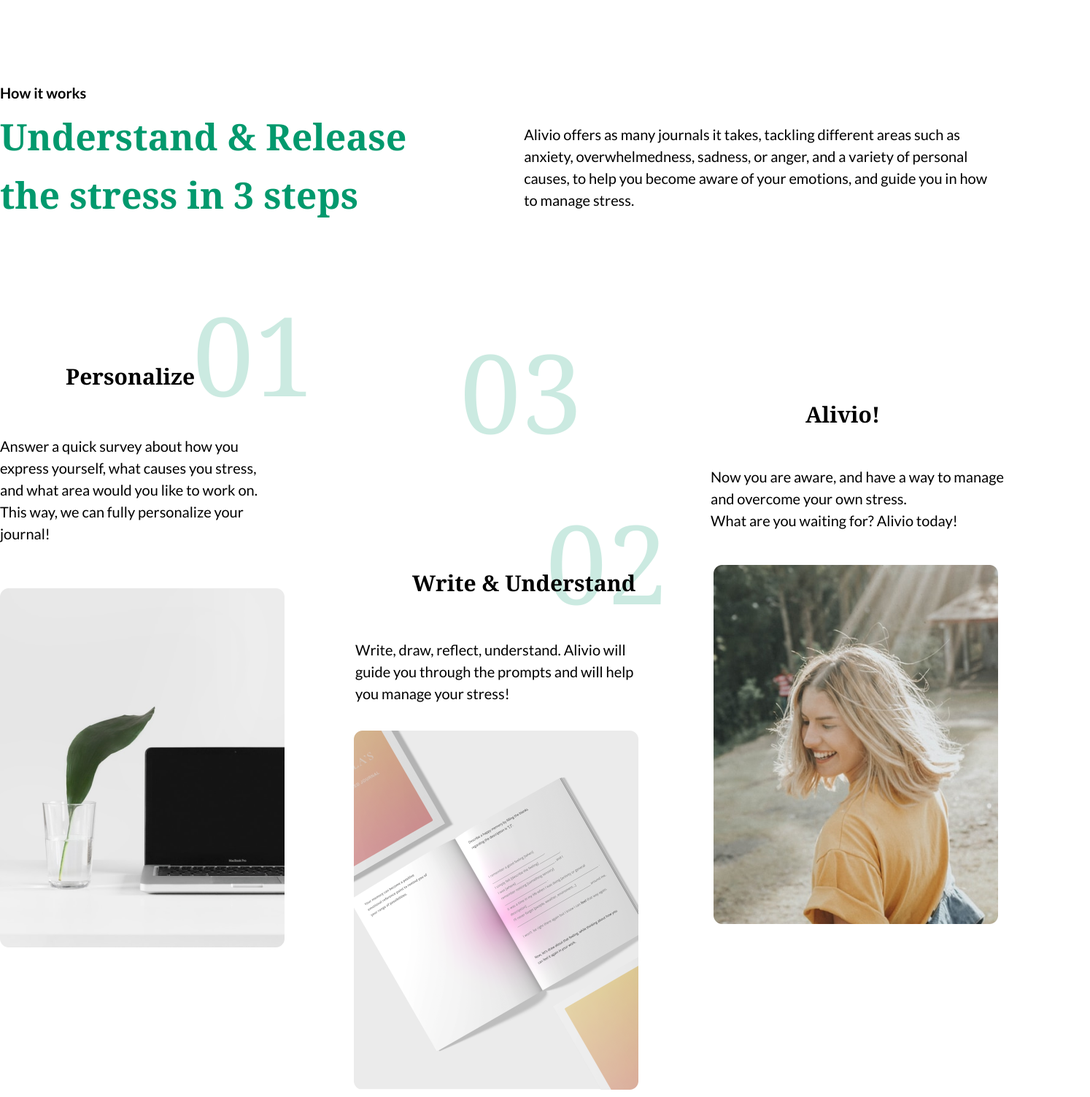
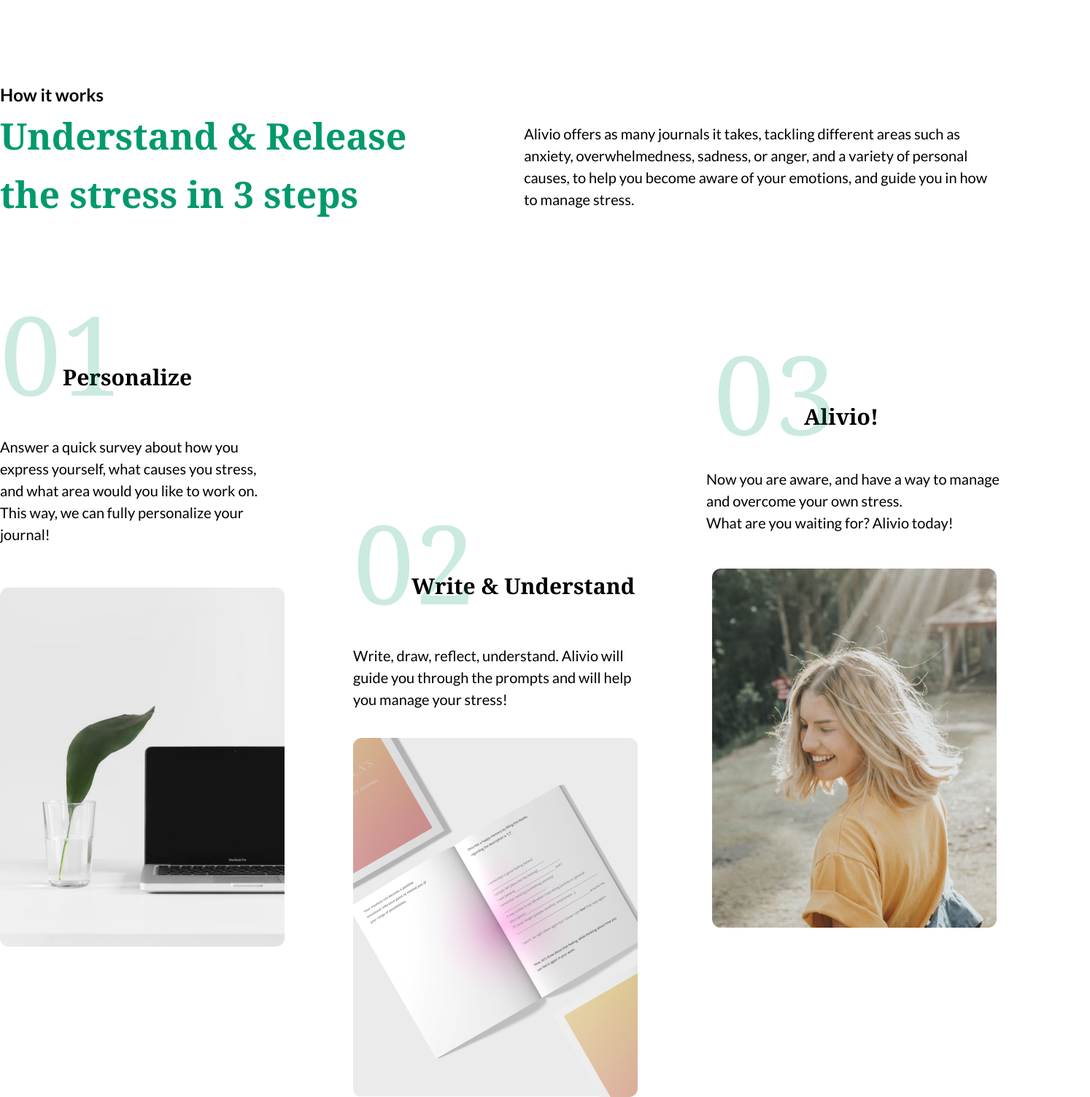
Before and after one commit to anaverr/alivio, a plain HTML site: page index.html in a window 1280 px wide. Shown: the part 1040-2543 px from the top of the page at 73% size, 1494 px wide, since content can reach past the window. Drawn offline with Linux system fonts and the light colour scheme.

Commit message:
the 2nd block edited

```diff
--- a/index.html
+++ b/index.html
@@ -33,31 +33,28 @@
           <button class="button section-1__button">Find Your Way</button>
         </div>
       </section>
-      <section class="section-2">
-        <div class="section-2__content">
-          <p class="section-2__text-1">How it works</p>
-          <div class="section-2__inline-blocks">
-            <h2 class="title section-2__title">Understand & Release the stress in 3 steps</h2>
-            <p class="section-2__text-2">Alivio offers as many journals it takes, tackling different areas such as anxiety, overwhelmedness, sadness, or anger, and a variety of personal causes, to help you become aware of your emotions, and guide you in how to manage stress.</p>
+      <section class="steps-section">
+        <div class="steps__content">
+          <p class="steps__text-1">How it works</p>
+          <div class="steps__inline-blocks"> <!--change class name??-->
+            <h2 class="title steps__title">Understand & Release the stress in 3 steps</h2>
+            <p class="steps__text-2">Alivio offers as many journals it takes, tackling different areas such as anxiety, overwhelmedness, sadness, or anger, and a variety of personal causes, to help you become aware of your emotions, and guide you in how to manage stress.</p>
           </div>
-          <div class="section-2__columns">
-            <div class="section-2__column section-2__column-1">
-              <h2 class="title section-2__number section-2__number-01">01</h2>
-              <h3 class="title section-2__column-title section-2__column-title-1">Personalize</h3>
-              <p class="section-2__column-text section-2__column-text-1">Answer a quick survey about how you express yourself, what causes you stress, and what area would you like to work on. This way, we can fully personalize your journal!</p>
-              <img class="section-2__photo section-2__photo-1" src="img/photo_laptop.png" width="390" height="492">
+          <div class="steps">
+            <div class="step-wrapper">
+              <h3 class="title step"><span class="title number">01</span>Personalize</h3>
+              <p class="step">Answer a quick survey about how you express yourself, what causes you stress, and what area would you like to work on. This way, we can fully personalize your journal!</p>
+              <img class="step" src="img/photo_laptop.png" alt="" width="390" height="492">
             </div>
-            <div class="section-2__column section-2__column-2">
-              <h2 class="title section-2__number section-2__number-02">02</h2>
-              <h3 class="title section-2__column-title section-2__column-title-2">Write & Understand</h3>
-              <p class="section-2__column-text section-2__column-text-2">Write, draw, reflect, understand. Alivio will guide you through the prompts and will help you manage your stress!</p>
-              <img class="section-2__photo section-2__photo-2" src="img/photo_notebook.png" width="390" height="492">
+            <div class="step-wrapper">
+              <h3 class="title step-2"><span class="title number number-2">02</span>Write & Understand</h3>
+              <p class="step-2">Write, draw, reflect, understand. Alivio will guide you through the prompts and will help you manage your stress!</p>
+              <img class="step-2" src="img/photo_notebook.png" width="390" height="492">
             </div>
-            <div class="section-2__column section-2__column-3">
-              <h2 class="title section-2__number section-2__number-03">03</h2>
-              <h3 class="title section-2__column-title section-2__column-title-3">Alivio!</h3>
-              <p class="section-2__column-text section-2__column-text-3">Now you are aware, and have a way to manage and overcome your own stress.<br> What are you waiting for? Alivio today!</p>
-              <img class="section-2__photo section-2__photo-3" src="img/photo_girl.png" width="390" height="492">
+            <div class="step-wrapper">
+              <h3 class="title step-3"><span class="title number number-3">03</span>Alivio!</h3>
+              <p class="step-3">Now you are aware, and have a way to manage and overcome your own stress.<br> What are you waiting for? Alivio today!</p>
+              <img class="step-3" src="img/photo_girl.png" width="390" height="492">
             </div>
           </div>
         </div>
--- a/styles.css
+++ b/styles.css
@@ -88,135 +88,118 @@
   font-weight: normal;
 }
 
-.section-2__content {
+.steps__content {
   width: 1368px;
   padding-top: 174px;
+  padding-bottom: 104px;
   margin-left: auto;
   margin-right: auto;
-  padding-bottom: 104px;
 }
 
-.section-2__text-1 {
+.steps__text-1 {
+  font-size: 24px;
   font-weight: 600;
 }
 
-.section-2__inline-blocks {
+.steps__inline-blocks {
   display: flex;
 }
 
-.section-2__title {
+.steps__title {
   width: 574px;
   line-height: 80px;
-  font-weight: medium;
-  padding-top: 8px;
+  padding-top: 2px;
   padding-right: 146px;
-  padding-bottom: 76px;
 }
 
-.section-2__text-2 {
-  font-weight: medium;
+.steps__text-2 {
   width: 652px;
   line-height: 30px;
-  padding-top: 30px;
+  padding-top: 24px;
 }
 
-.section-2__columns {
+.steps {
+  padding-top: 76px;
   display: flex;
   justify-content: space-between;
   height: 1058px;
 }
 
-.section-2__column {
-  width: 390px;
+.steps > div {
+  width: 400px;
 }
 
-.section-2__column-2 {
-  align-self: flex-end;
-}
-
-.section-2__column-3 {
-  align-self: center;
-}
-
-.section-2__number {
+.number {
   font-size: 150px;
   font-weight: normal;
   opacity: .2;
   position: absolute;
 }
 
-.section-2__column-title {
+.step:nth-child(1), .step-2:nth-child(1), .step-3:nth-child(1) {
   font-size: 30px;
   font-weight: bold;
   color: #000000;
   position: relative;
 }
 
-.section-2__column-text {
-  position: relative;
-  font-weight: medium;
+.step:nth-child(2), .step-2:nth-child(2), .step-3:nth-child(2) {
   line-height: 30px;
 }
 
-.section-2__photo {
-  position: relative;
+.number {
+  top: 0;
+  left: 0;
 }
 
-.section-2__number-01 {
-  left: 264px;
+.number-2 {
+  top: 286px;
 }
 
-.section-2__column-title-1 {
-  top: 112px;
-  left: 90px;
+.number-3 {
+  top: 54px;
+  left: 10px;
 }
 
-.section-2__column-text-1 {
-  top: 172px;
-  width: 380px;
+.step:nth-child(1) {
+  padding-top: 114px;
+  padding-left: 86px;
 }
 
-.section-2__photo-1 {
-  top: 232px;
+.step:nth-child(2) {
+  width: 382px;
+  padding-top: 60px;
 }
 
-.section-2__number-02 {
-  left: 748px;
-  top: 1708px;
+.step:nth-child(3) {
+  padding-top: 58px;
 }
 
-.section-2__column-title-2 {
-  top: -36px;
-  left: 76px;
+.step-2:nth-child(1) {
+  padding-top: 400px;
+  padding-left: 80px;
 }
 
-.section-2__column-text-2 {
-  top: 20px;
-  left: -2px;
-  width: 386px;
+.step-2:nth-child(2) {
+  width: 392px;
+  padding-top: 60px;
 }
 
-.section-2__photo-2 {
-  top: 56px;
-  left: -4px;
+.step-2:nth-child(3) {
+  padding-top: 38px;
 }
 
-.section-2__number-03 {
-  right: 482px;
-  top: 1474px;
+.step-3:nth-child(1) {
+  padding-top: 168px;
+  padding-left: 134px;
 }
 
-.section-2__column-title-3 {
-  top: -52px;
-  left: 126px;
+.step-3:nth-child(2) {
+  width: 438px;
+  padding-top: 50px;
 }
 
-.section-2__column-text-3 {
-  top: -2px;
-  left: -4px;
-  width: 420px;
+.step-3:nth-child(3) {
+  padding-top: 48px;
+  padding-left: 8px; /*чтобы была как в макете один в один*/
 }
-
-.section-2__photo-3 {
-  top: 44px;
-}
```
